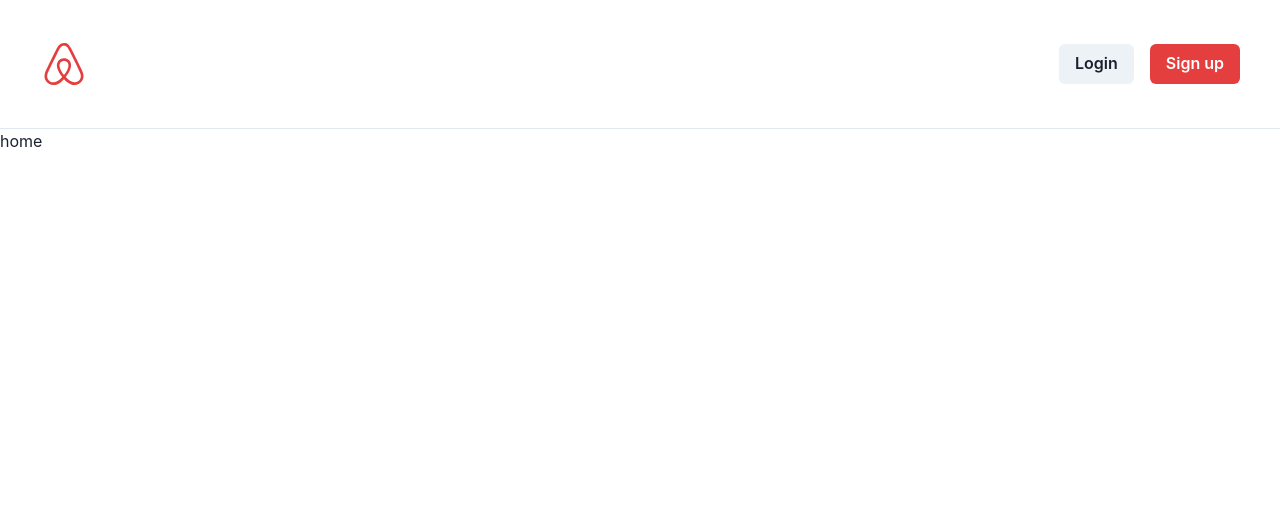
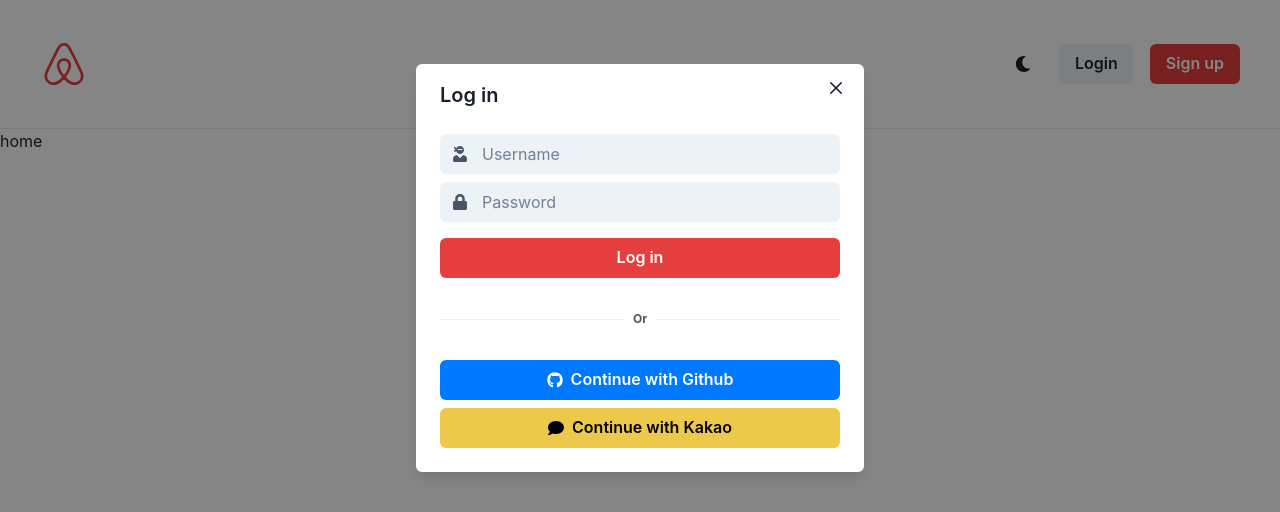
Before and after one commit to sochubert/airbnb-clone-frontend, a React (Create React App) app: page / in a window 1280 px wide. Both pictures are taken after a click on the button "Login". Shown: the top 512 px of the page. Built offline with nearby package versions, Linux system fonts and the light colour scheme.

Commit message:
Log In & Sign Up Modal

```diff
--- /dev/null
+++ b/src/components/Header.tsx
@@ -0,0 +1,48 @@
+import {
+  Box,
+  Button,
+  HStack,
+  IconButton,
+  useDisclosure,
+} from "@chakra-ui/react";
+import { FaAirbnb, FaMoon } from "react-icons/fa";
+import LoginModal from "./LoginModal";
+import SignUpModal from "./SignUpModal";
+
+export default function Header() {
+  const {
+    isOpen: isLoginOpen,
+    onClose: onLoginClose,
+    onOpen: onLoginOpen,
+  } = useDisclosure();
+  const {
+    isOpen: isSignUpOpen,
+    onClose: onSignUpClose,
+    onOpen: onSignUpOpen,
+  } = useDisclosure();
+  return (
+    <HStack
+      justifyContent={"space-between"}
+      py={"10"}
+      px={"10"}
+      borderBottomWidth={1}
+    >
+      <Box color="red.500">
+        <FaAirbnb size={"48"} />
+      </Box>
+      <HStack spacing={4}>
+        <IconButton
+          variant={"ghost"}
+          aria-label="Toggle dark mode"
+          icon={<FaMoon />}
+        />
+        <Button onClick={onLoginOpen}>Login</Button>
+        <Button onClick={onSignUpOpen} colorScheme={"red"}>
+          Sign up
+        </Button>
+      </HStack>
+      <LoginModal isOpen={isLoginOpen} onClose={onLoginClose} />
+      <SignUpModal isOpen={isSignUpOpen} onClose={onSignUpClose} />
+    </HStack>
+  );
+}
--- /dev/null
+++ b/src/components/LoginModal.tsx
@@ -0,0 +1,61 @@
+import {
+  Box,
+  Button,
+  Input,
+  InputGroup,
+  InputLeftElement,
+  Modal,
+  ModalBody,
+  ModalCloseButton,
+  ModalContent,
+  ModalHeader,
+  ModalOverlay,
+  VStack,
+} from "@chakra-ui/react";
+import { FaLock, FaUserNinja } from "react-icons/fa";
+import SocialLogin from "./SocialLogin";
+
+interface LoginModalProps {
+  isOpen: boolean;
+  onClose: () => void;
+}
+
+export default function LoginModal({ isOpen, onClose }: LoginModalProps) {
+  return (
+    <Modal motionPreset="slideInBottom" onClose={onClose} isOpen={isOpen}>
+      <ModalOverlay />
+      <ModalContent>
+        <ModalHeader>Log in</ModalHeader>
+        <ModalCloseButton />
+        <ModalBody>
+          <VStack>
+            <InputGroup>
+              <InputLeftElement
+                children={
+                  <Box color="gray.600">
+                    <FaUserNinja />{" "}
+                  </Box>
+                }
+              />
+              <Input variant={"filled"} placeholder="Username" />
+            </InputGroup>
+            <InputGroup>
+              <InputLeftElement
+                children={
+                  <Box color="gray.600">
+                    <FaLock />
+                  </Box>
+                }
+              />
+              <Input variant={"filled"} placeholder="Password" />
+            </InputGroup>
+          </VStack>
+          <Button mt={4} colorScheme={"red"} w="100%">
+            Log in
+          </Button>
+          <SocialLogin />
+        </ModalBody>
+      </ModalContent>
+    </Modal>
+  );
+}
--- a/src/components/Root.tsx
+++ b/src/components/Root.tsx
@@ -1,24 +1,11 @@
-import { Box, Button, HStack } from "@chakra-ui/react";
+import { Box } from "@chakra-ui/react";
 import { Outlet } from "react-router-dom";
-import { FaAirbnb } from "react-icons/fa";
+import Header from "./Header";
 
 export default function Root() {
   return (
     <Box>
-      <HStack
-        justifyContent={"space-between"}
-        py={"10"}
-        px={"10"}
-        borderBottomWidth={1}
-      >
-        <Box color="red.500">
-          <FaAirbnb size={"48"} />
-        </Box>
-        <HStack spacing={4}>
-          <Button>Login</Button>
-          <Button colorScheme={"red"}>Sign up</Button>
-        </HStack>
-      </HStack>
+      <Header />
       <Outlet />
     </Box>
   );
--- /dev/null
+++ b/src/components/SignUpModal.tsx
@@ -0,0 +1,81 @@
+import {
+  Box,
+  Button,
+  Input,
+  InputGroup,
+  InputLeftElement,
+  Modal,
+  ModalBody,
+  ModalCloseButton,
+  ModalContent,
+  ModalHeader,
+  ModalOverlay,
+  VStack,
+} from "@chakra-ui/react";
+import { FaEnvelope, FaLock, FaUserNinja, FaUserSecret } from "react-icons/fa";
+import SocialLogin from "./SocialLogin";
+
+interface SignUpModal {
+  isOpen: boolean;
+  onClose: () => void;
+}
+
+export default function SignUpModal({ isOpen, onClose }: SignUpModal) {
+  return (
+    <Modal motionPreset="slideInBottom" onClose={onClose} isOpen={isOpen}>
+      <ModalOverlay />
+      <ModalContent>
+        <ModalHeader>Sign up</ModalHeader>
+        <ModalCloseButton />
+        <ModalBody>
+          <VStack>
+            <InputGroup>
+              <InputLeftElement
+                children={
+                  <Box color="gray.600">
+                    <FaUserSecret />{" "}
+                  </Box>
+                }
+              />
+              <Input variant={"filled"} placeholder="Name" />
+            </InputGroup>
+            <InputGroup>
+              <InputLeftElement
+                children={
+                  <Box color="gray.600">
+                    <FaEnvelope />{" "}
+                  </Box>
+                }
+              />
+              <Input variant={"filled"} placeholder="Email" />
+            </InputGroup>
+            <InputGroup>
+              <InputLeftElement
+                children={
+                  <Box color="gray.600">
+                    <FaUserNinja />{" "}
+                  </Box>
+                }
+              />
+              <Input variant={"filled"} placeholder="Username" />
+            </InputGroup>
+            <InputGroup>
+              <InputLeftElement
+                children={
+                  <Box color="gray.600">
+                    <FaLock />
+                  </Box>
+                }
+              />
+              <Input variant={"filled"} placeholder="Password" />
+            </InputGroup>
+          </VStack>
+          <Button mt={4} colorScheme={"red"} w="100%">
+            Sign up
+          </Button>
+          <SocialLogin />
+        </ModalBody>
+      </ModalContent>
+    </Modal>
+  );
+}
--- /dev/null
+++ b/src/components/SocialLogin.tsx
@@ -0,0 +1,24 @@
+import { Box, Button, Divider, HStack, Text, VStack } from "@chakra-ui/react";
+import { FaComment, FaGithub } from "react-icons/fa";
+
+export default function SocialLogin() {
+  return (
+    <Box mb={4}>
+      <HStack my={8}>
+        <Divider />
+        <Text fontSize="xs" as="b" color="gray.600">
+          Or
+        </Text>
+        <Divider />
+      </HStack>
+      <VStack>
+        <Button w="100%" leftIcon={<FaGithub />} colorScheme={"messenger"}>
+          Continue with Github
+        </Button>
+        <Button w="100%" leftIcon={<FaComment />} colorScheme={"yellow"}>
+          Continue with Kakao
+        </Button>
+      </VStack>
+    </Box>
+  );
+}
```
